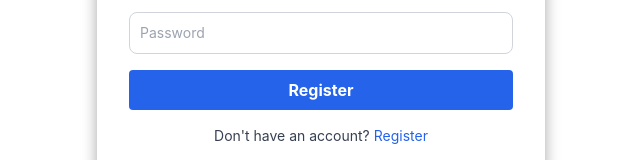
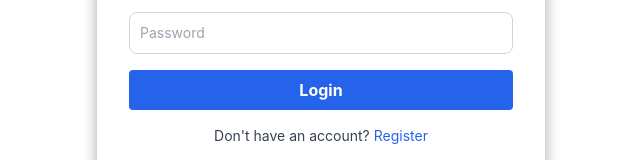
Before and after one commit to FranGarciaLopez/rojo-frontend, a React (Vite) app: page /login in a window 1280 px wide. Shown: the part 408-568 px from the top of the page, without its empty margins (319-959 px from the left). Built offline with nearby package versions, Linux system fonts and the light colour scheme.

Commit message:
change text for Login button

```diff
--- a/src/components/molecules/LoginFrom.jsx
+++ b/src/components/molecules/LoginFrom.jsx
@@ -74,7 +74,7 @@ export const LoginFrom = () => {
                                         <div>
                                                   <Buttons
                                                             type="submit"
-                                                            value="Register"
+                                                            value="Login"
                                                             className="bg-blue-600 hover:bg-blue-800 text-white font-bold py-2 px-4 rounded"
                                                   />
                                         </div>
```
